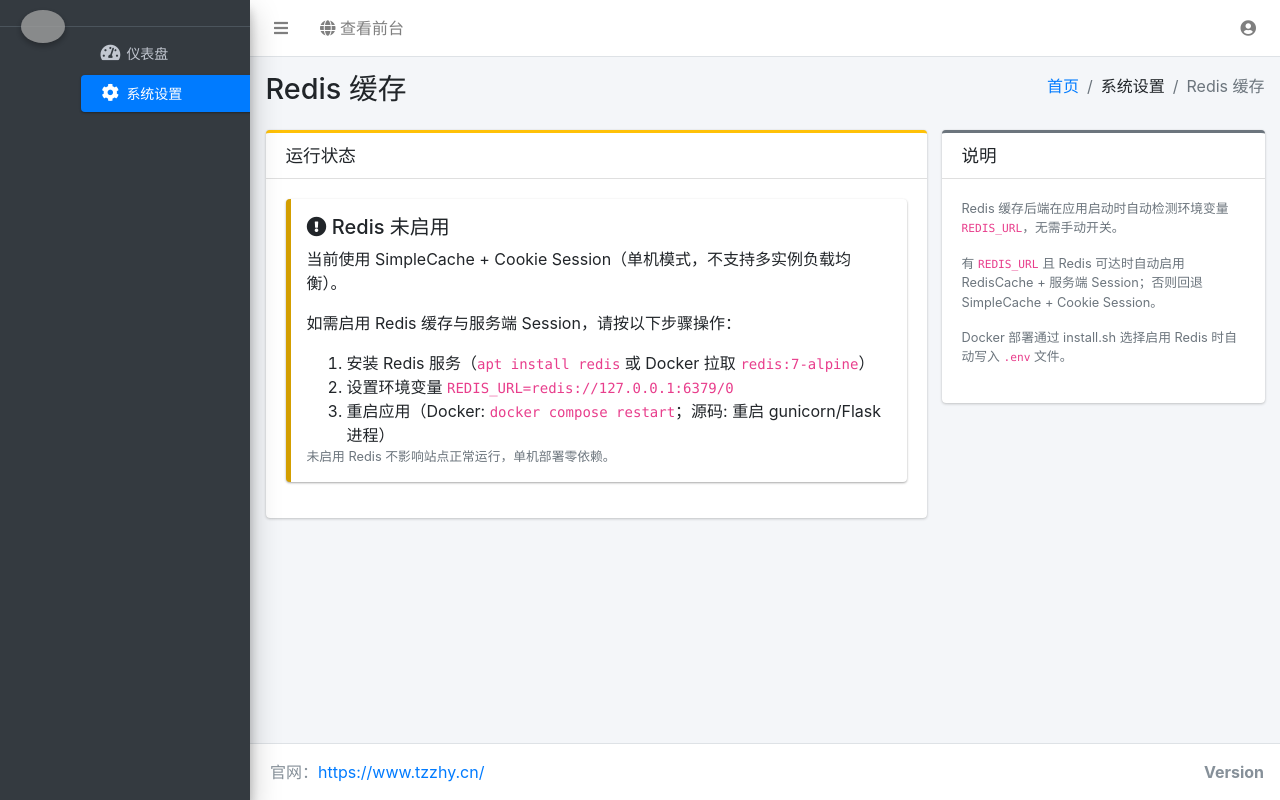
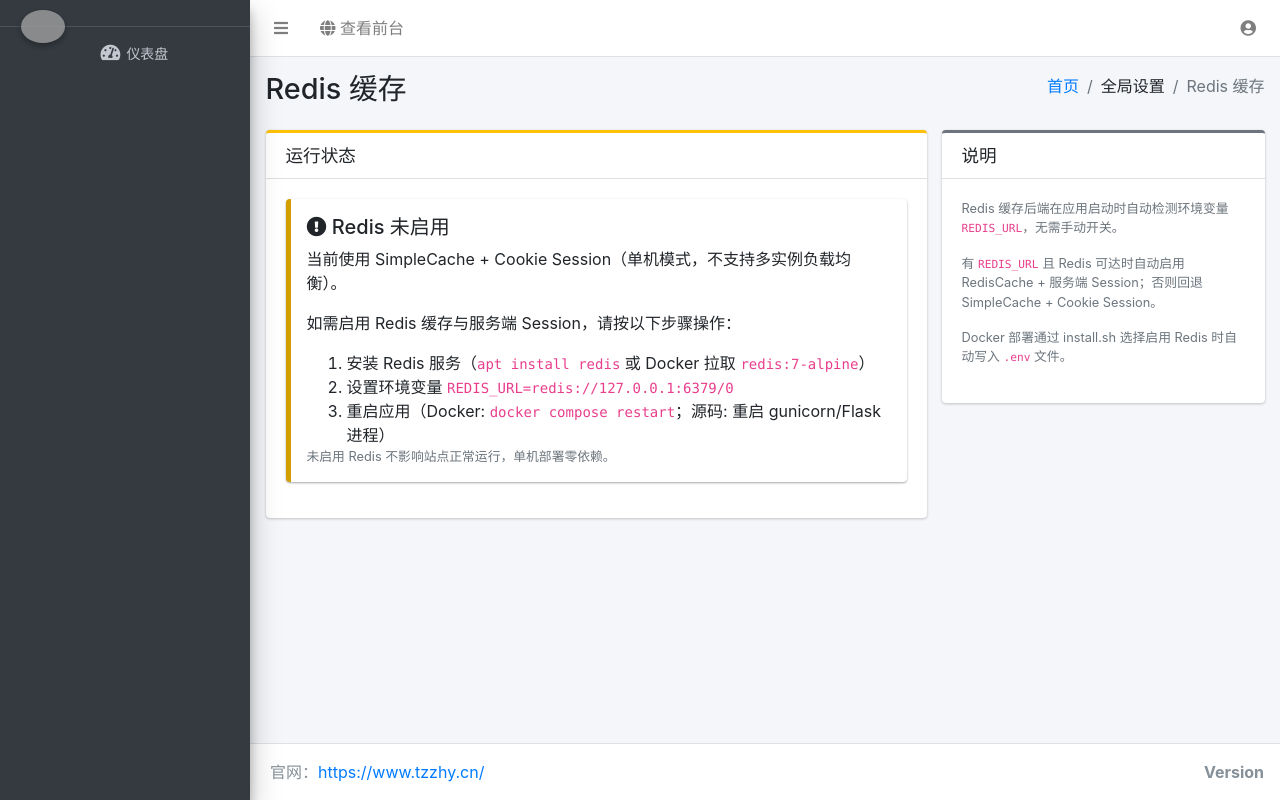
Before and after one commit to pollybird/zhycms, a Python web app: template app/admin/templates/admin/setting/redis.html in a window 1280 px wide. Run offline with Jinja, Linux system fonts and the light colour scheme; the template is opened without the code that fills it, so the values that code supplies are empty; some libraries are stand-ins or nearby versions; grey boxes are pictures that could not be loaded.

Commit message:
v3.2.5：后台菜单按作用域拆分「站点设置」与「全局设置」
- 原「系统设置」拆为两组：站点设置（网站设置/SEO/主题）、全局设置（站点管理/插件/上传/通知/安全/日志/API/i18n/搜索/编辑/Redis）
- 站点管理员不再看到平台级「站点管理」「插件管理」入口，避免进入后 403
- 各设置页面包屑与主题入口提示同步新分组
- 新增 2 项菜单分区回归，全量 562 项与三门禁通过；版本与文档同步 3.2.5

```diff
--- a/app/admin/templates/admin/base.html
+++ b/app/admin/templates/admin/base.html
@@ -212,17 +212,46 @@
           </li>
           {% endif %}
 
-          <li class="nav-item has-treeview {{ 'menu-open' if active_menu and (active_menu.startswith('setting') or active_menu in ['logs']) }}">
-            <a href="#" class="nav-link {{ 'active' if active_menu and (active_menu.startswith('setting') or active_menu in ['logs']) }}">
-              <i class="nav-icon fas fa-cog"></i><p>{{ _('系统设置') }}<i class="right fas fa-angle-left"></i></p>
+          {# v3.2.4：设置按「当前站点」与「全局」分区，避免站点设置与平台设置混排 #}
+          {% set site_setting_active = active_menu in ['setting_site', 'setting_seo', 'setting_seo_advanced', 'theme'] %}
+          {% set global_setting_active = active_menu in ['site', 'setting_upload', 'setting_upload_security', 'setting_notify', 'setting_security', 'logs', 'plugin', 'setting_api', 'setting_i18n', 'setting_search', 'setting_editor', 'setting_redis'] %}
+
+          {% if current_user.has_permission('system:settings') %}
+          <li class="nav-item has-treeview {{ 'menu-open' if site_setting_active }}">
+            <a href="#" class="nav-link {{ 'active' if site_setting_active }}">
+              <i class="nav-icon fas fa-sliders-h"></i><p>{{ _('站点设置') }}<i class="right fas fa-angle-left"></i></p>
             </a>
             <ul class="nav nav-treeview">
-              {% if current_user.has_permission('system:settings') %}
               <li class="nav-item">
                 <a href="{{ url_for('admin.setting_site') }}" class="nav-link {{ 'active' if active_menu == 'setting_site' }}">
                   <i class="far fa-circle nav-icon"></i><p>{{ _('网站设置') }}</p>
                 </a>
               </li>
+              <li class="nav-item">
+                <a href="{{ url_for('admin.setting_seo') }}" class="nav-link {{ 'active' if active_menu == 'setting_seo' }}">
+                  <i class="far fa-circle nav-icon"></i><p>{{ _('SEO 默认配置') }}</p>
+                </a>
+              </li>
+              <li class="nav-item">
+                <a href="{{ url_for('admin.setting_seo_advanced') }}" class="nav-link {{ 'active' if active_menu == 'setting_seo_advanced' }}">
+                  <i class="far fa-circle nav-icon"></i><p>{{ _('SEO 高级') }}</p>
+                </a>
+              </li>
+              <li class="nav-item">
+                <a href="{{ url_for('admin.theme_index') }}" class="nav-link {{ 'active' if active_menu == 'theme' }}">
+                  <i class="far fa-circle nav-icon"></i><p>{{ _('主题管理') }}</p>
+                </a>
+              </li>
+            </ul>
+          </li>
+          {% endif %}
+
+          {% if current_user.has_permission('system:settings') or current_user.has_permission('site:manage') or current_user.has_permission('system:audit_log') %}
+          <li class="nav-item has-treeview {{ 'menu-open' if global_setting_active }}">
+            <a href="#" class="nav-link {{ 'active' if global_setting_active }}">
+              <i class="nav-icon fas fa-cogs"></i><p>{{ _('全局设置') }}<i class="right fas fa-angle-left"></i></p>
+            </a>
+            <ul class="nav nav-treeview">
               {% if current_user.has_permission('site:manage') %}
               <li class="nav-item">
                 <a href="{{ url_for('admin.site_index') }}" class="nav-link {{ 'active' if active_menu == 'site' }}">
@@ -230,16 +259,10 @@
                 </a>
               </li>
               {% endif %}
+              {% if current_user.is_super or current_user.has_permission('site:manage') %}
               <li class="nav-item">
-                <a href="{{ url_for('admin.setting_seo') }}" class="nav-link {{ 'active' if active_menu == 'setting_seo' }}">
-                  <i class="far fa-circle nav-icon"></i><p>{{ _('SEO 默认配置') }}</p>
-                </a>
-              </li>
-              {% endif %}
-              {% if current_user.is_super or current_user.has_permission('system:settings') %}
-              <li class="nav-item">
-                <a href="{{ url_for('admin.setting_seo_advanced') }}" class="nav-link {{ 'active' if active_menu == 'setting_seo_advanced' }}">
-                  <i class="far fa-circle nav-icon"></i><p>{{ _('SEO 高级') }}</p>
+                <a href="{{ url_for('admin.plugin_index') }}" class="nav-link {{ 'active' if active_menu == 'plugin' }}">
+                  <i class="far fa-circle nav-icon"></i><p>{{ _('插件管理') }}</p>
                 </a>
               </li>
               {% endif %}
@@ -249,8 +272,6 @@
                   <i class="far fa-circle nav-icon"></i><p>{{ _('上传配置') }}</p>
                 </a>
               </li>
-              {% endif %}
-              {% if current_user.is_super or current_user.has_permission('system:settings') %}
               <li class="nav-item">
                 <a href="{{ url_for('admin.setting_upload_security') }}" class="nav-link {{ 'active' if active_menu == 'setting_upload_security' }}">
                   <i class="far fa-circle nav-icon"></i><p>{{ _('上传安全') }}</p>
@@ -261,8 +282,6 @@
                   <i class="far fa-circle nav-icon"></i><p>{{ _('消息通知') }}</p>
                 </a>
               </li>
-              {% endif %}
-              {% if current_user.has_permission('system:settings') %}
               <li class="nav-item">
                 <a href="{{ url_for('admin.setting_security') }}" class="nav-link {{ 'active' if active_menu == 'setting_security' }}">
                   <i class="far fa-circle nav-icon"></i><p>{{ _('后台安全') }}</p>
@@ -276,17 +295,7 @@
                 </a>
               </li>
               {% endif %}
-              {% if current_user.is_super or current_user.has_permission('system:settings') %}
-              <li class="nav-item">
-                <a href="{{ url_for('admin.plugin_index') }}" class="nav-link {{ 'active' if active_menu == 'plugin' }}">
-                  <i class="far fa-circle nav-icon"></i><p>{{ _('插件管理') }}</p>
-                </a>
-              </li>
-              <li class="nav-item">
-                <a href="{{ url_for('admin.theme_index') }}" class="nav-link {{ 'active' if active_menu == 'theme' }}">
-                  <i class="far fa-circle nav-icon"></i><p>{{ _('主题管理') }}</p>
-                </a>
-              </li>
+              {% if current_user.has_permission('system:settings') %}
               <li class="nav-item">
                 <a href="{{ url_for('admin.setting_api') }}" class="nav-link {{ 'active' if active_menu == 'setting_api' }}">
                   <i class="far fa-circle nav-icon"></i><p>{{ _('内容 API') }}</p>
@@ -315,6 +324,7 @@
               {% endif %}
             </ul>
           </li>
+          {% endif %}
 
         </ul>
       </nav>
--- a/app/admin/templates/admin/setting/api.html
+++ b/app/admin/templates/admin/setting/api.html
@@ -4,7 +4,7 @@
 {% set active_menu = 'setting_api' %}
 
 {% block breadcrumb %}
-<li class="breadcrumb-item">{{ _('系统设置') }}</li>
+<li class="breadcrumb-item">{{ _('全局设置') }}</li>
 <li class="breadcrumb-item active">{{ _('内容 API') }}</li>
 {% endblock %}
 
--- a/app/admin/templates/admin/setting/editor.html
+++ b/app/admin/templates/admin/setting/editor.html
@@ -4,7 +4,7 @@
 {% set active_menu = 'setting_editor' %}
 
 {% block breadcrumb %}
-<li class="breadcrumb-item">{{ _('系统设置') }}</li>
+<li class="breadcrumb-item">{{ _('全局设置') }}</li>
 <li class="breadcrumb-item active">{{ _('编辑设置') }}</li>
 {% endblock %}
 
--- a/app/admin/templates/admin/setting/i18n.html
+++ b/app/admin/templates/admin/setting/i18n.html
@@ -4,7 +4,7 @@
 {% set active_menu = 'setting_i18n' %}
 
 {% block breadcrumb %}
-<li class="breadcrumb-item">{{ _('系统设置') }}</li>
+<li class="breadcrumb-item">{{ _('全局设置') }}</li>
 <li class="breadcrumb-item active">{{ _('国际化') }}</li>
 {% endblock %}
 
--- a/app/admin/templates/admin/setting/notify.html
+++ b/app/admin/templates/admin/setting/notify.html
@@ -4,7 +4,7 @@
 {% set active_menu = 'setting_notify' %}
 
 {% block breadcrumb %}
-<li class="breadcrumb-item">{{ _('系统设置') }}</li>
+<li class="breadcrumb-item">{{ _('全局设置') }}</li>
 <li class="breadcrumb-item active">{{ _('消息通知') }}</li>
 {% endblock %}
 
--- a/app/admin/templates/admin/setting/redis.html
+++ b/app/admin/templates/admin/setting/redis.html
@@ -4,7 +4,7 @@
 {% set active_menu = 'setting_redis' %}
 
 {% block breadcrumb %}
-<li class="breadcrumb-item">{{ _('系统设置') }}</li>
+<li class="breadcrumb-item">{{ _('全局设置') }}</li>
 <li class="breadcrumb-item active">{{ _('Redis 缓存') }}</li>
 {% endblock %}
 
--- a/app/admin/templates/admin/setting/search.html
+++ b/app/admin/templates/admin/setting/search.html
@@ -4,7 +4,7 @@
 {% set active_menu = 'setting_search' %}
 
 {% block breadcrumb %}
-<li class="breadcrumb-item">{{ _('系统设置') }}</li>
+<li class="breadcrumb-item">{{ _('全局设置') }}</li>
 <li class="breadcrumb-item active">{{ _('搜索设置') }}</li>
 {% endblock %}
 
--- a/app/admin/templates/admin/setting/seo_advanced.html
+++ b/app/admin/templates/admin/setting/seo_advanced.html
@@ -4,7 +4,7 @@
 {% set active_menu = 'setting_seo_advanced' %}
 
 {% block breadcrumb %}
-<li class="breadcrumb-item">{{ _('系统设置') }}</li>
+<li class="breadcrumb-item">{{ _('站点设置') }}</li>
 <li class="breadcrumb-item active">{{ _('SEO 高级') }}</li>
 {% endblock %}
 
--- a/app/admin/templates/admin/setting/site.html
+++ b/app/admin/templates/admin/setting/site.html
@@ -49,7 +49,7 @@
           <div class="callout callout-info py-2 px-3" style="font-size:14px;">
             <b>{{ _('前台主题') }}</b>{{ _('的切换入口已迁移到：') }}
             <a href="{{ url_for('admin.theme_index') }}">
-              <i class="fas fa-palette mr-1"></i>{{ _('系统设置 → 主题管理') }}
+              <i class="fas fa-palette mr-1"></i>{{ _('站点设置 → 主题管理') }}
             </a>。
             {{ _('当前启用主题：') }}<b>{{ settings.site_theme or 'default' }}</b>
           </div>
--- a/app/admin/templates/admin/setting/upload_security.html
+++ b/app/admin/templates/admin/setting/upload_security.html
@@ -4,7 +4,7 @@
 {% set active_menu = 'setting_upload_security' %}
 
 {% block breadcrumb %}
-<li class="breadcrumb-item">{{ _('系统设置') }}</li>
+<li class="breadcrumb-item">{{ _('全局设置') }}</li>
 <li class="breadcrumb-item active">{{ _('上传安全') }}</li>
 {% endblock %}
 
--- a/app/models/setting.py
+++ b/app/models/setting.py
@@ -39,7 +39,7 @@ class Setting(db.Model):
     CMS_NAME = '钟毓企业网站CMS'
     CMS_COPYRIGHT = '版权所有：泰州姜堰钟毓信息技术有限公司'
     # 全站显示的版本号（后台页脚等），改版本只动这里
-    CMS_VERSION = '3.2.4'
+    CMS_VERSION = '3.2.5'
 
     DEFAULTS = {
         # site_name 为“网站名称”，前台展示企业名称，可在网站设置中修改，演示数据会写入企业名
```
Also changed, not shown: UPGRADE.md (+27 -3 lines), tests/test_rbac_sites.py (+25 -0 lines), wiki.html (+22 -15 lines), CHANGELOG.md, README.md.
